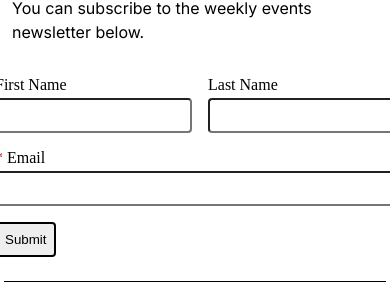
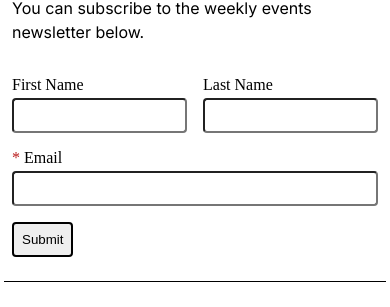
Before and after one commit to jmartin432/free-salsa-library, a Vue app: page / in a window 390 px wide. Shown: the part 927-1234 px from the top of the page. Built offline with nearby package versions, Linux system fonts and the light colour scheme.

Commit message:
fixing subscribe for for mobile

```diff
--- a/index.html
+++ b/index.html
@@ -3,7 +3,6 @@
   <head>
     <title>Free Salsa Library</title>
     <meta charset="UTF-8">
-    <meta name="viewport" content="width=device-width, initial-scale=1.0">
     <meta property="og:site_name" content="Free Salsa Library"/>
     <meta property="og:title" content="Free Salsa Library"/>
     <meta property="og:image" content="favicon.svg">
--- a/src/components/CalendarComponent.vue
+++ b/src/components/CalendarComponent.vue
@@ -41,30 +41,9 @@ const eventFormUrl = "https://airtable.com/app9LkiiJl1SaYYnt/pagKc5as9NU85TaHJ/f
     justify-content: center;;
 }
 
-.calendar-details-item {
-    flex: 0 1 45%;
-}
-
 p {
     font-size: 1.25rem;
     line-height: 2rem;
-}
-
-@media (max-width: 767px) {
-
-    h3 {
-        font-size: 1.65rem;
-    }
-
-    #calendar-details-container {
-        flex-direction: column;
-        gap:1rem
-    }
-
-    p, a {
-        font-size: 1rem;
-        line-height: 1.5rem;
-    }
 }
 
 #calendar-iframe-container {
@@ -83,4 +62,21 @@ p {
   height: 100%;
   border: 0;
 }
+
+#subscribe-container {
+    flex: 1;
+    width: 100%;
+}
+
+@media (max-width: 767px) {
+
+    h3 {
+        font-size: 1.65rem;
+    }
+
+    p, a {
+        font-size: 1rem;
+        line-height: 1.5rem;
+    }
+}
 </style>
--- a/src/components/SubscribeFormContainer.vue
+++ b/src/components/SubscribeFormContainer.vue
@@ -107,12 +107,12 @@ const handleSubmit = async () => {
   <form @submit.prevent="handleSubmit" class="contact-form">
 
     <div id="name-inputs">
-        <div>
+        <div class="name-input-container">
             <label for="firstName">First Name</label>
             <input id="firstName" v-model.trim="form.firstName" type="text"/>
         </div>
 
-        <div>
+        <div class="name-input-container">
             <label for="lastName">Last Name</label>
             <input id="lastName" v-model.trim="form.lastName" type="text"/>
         </div>
@@ -147,6 +147,7 @@ const handleSubmit = async () => {
     display: flex;
     flex-direction: column;
     gap: 1rem;
+    margin: auto;
     width: 100%;
     max-width: 400px
 }
@@ -161,6 +162,14 @@ const handleSubmit = async () => {
     display: flex;
     flex-direction: row;
     gap: 1rem;
+}
+
+#name-inputs > div {
+  flex: 1;
+  min-width: 0; /* Allows each column to shrink below default input width on mobile */
+  display: flex;
+  flex-direction: column;
+  gap: 0.25rem; /* Optional: spacing between label and input */
 }
 
 input {
```
